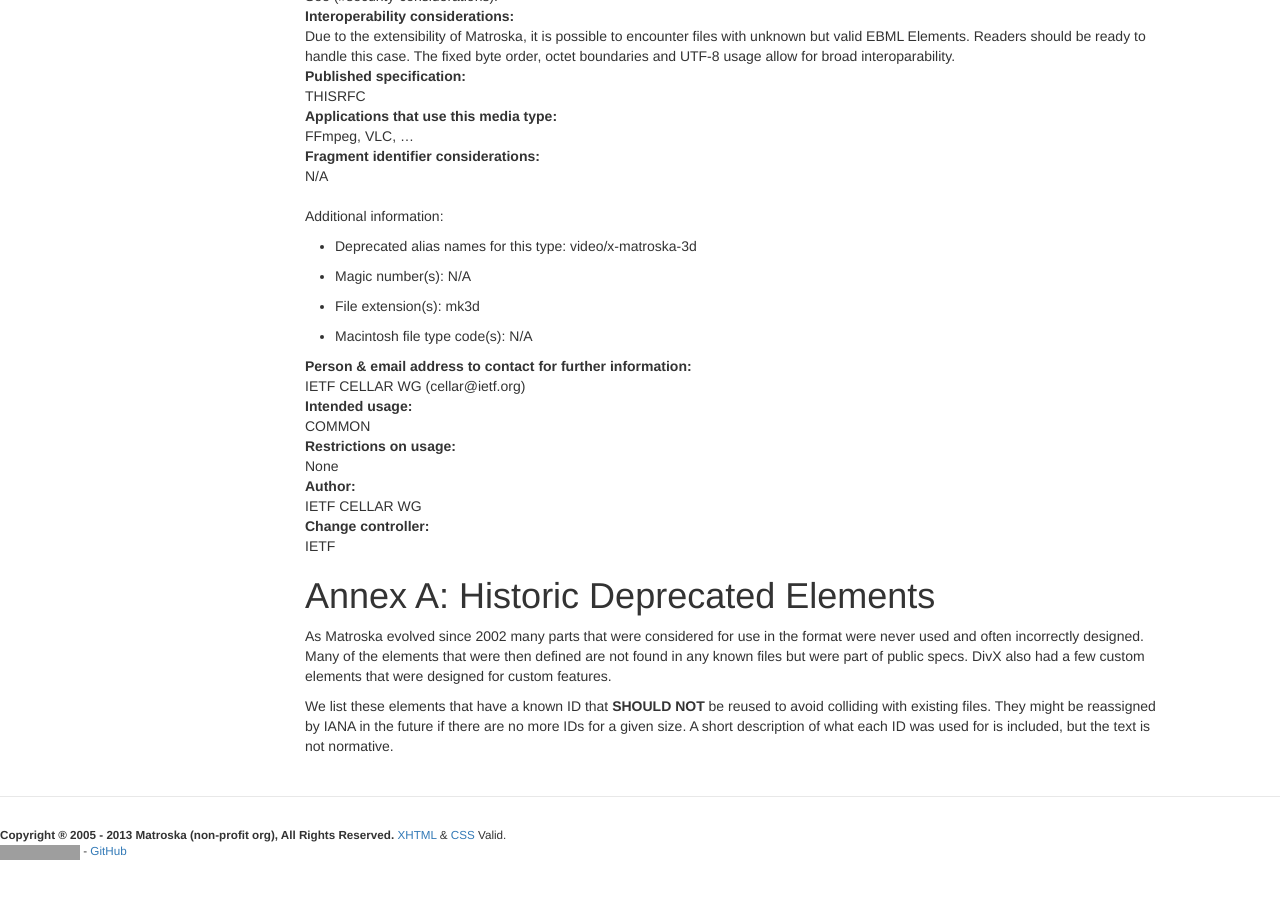
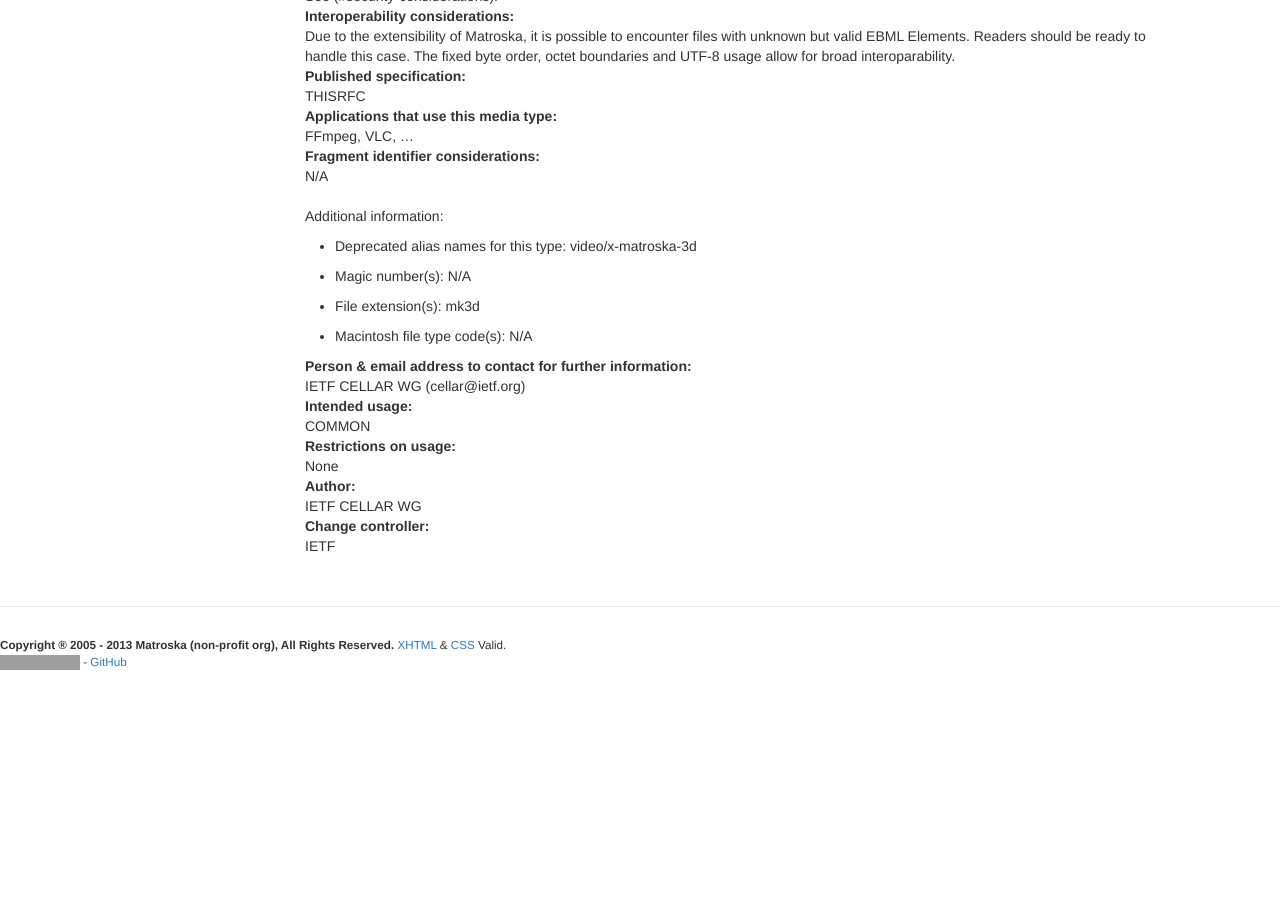
Before and after one commit to ietf-wg-cellar/matroska-specification, a Jekyll site: the page built from iana.md, in a window 1280 px wide and 900 px high, scrolled down 2471 px. Built offline with Jekyll 4.4.1, drawn with Linux system fonts in a browser that asks for light colours; our own code applies the rules of GitHub Pages for plain Markdown files; after the commit the page ends 3182 px from its top, so only the background shows below that; grey boxes are pictures that could not be loaded.

Commit message:
put the appendix after the references
It's automatically turned into an appendix.

```diff
--- a/iana.md
+++ b/iana.md
@@ -195,14 +195,3 @@ Author:
 
 Change controller:
 : IETF
-
-# Annex A: Historic Deprecated Elements
-
-As Matroska evolved since 2002 many parts that were considered for use in the format were never
-used and often incorrectly designed. Many of the elements that were then defined are not
-found in any known files but were part of public specs. DivX also had a few custom elements that
-were designed for custom features.
-
-We list these elements that have a known ID that **SHOULD NOT** be reused to avoid colliding
-with existing files. They might be reassigned by IANA in the future if there are no more IDs for a given size.
-A short description of what each ID was used for is included, but the text is not normative.
```
Also changed, not shown: iana_matroska_ids.md (+1 -1 lines), matroska_annex.md (added, +11 -0 lines), 1 other file.
